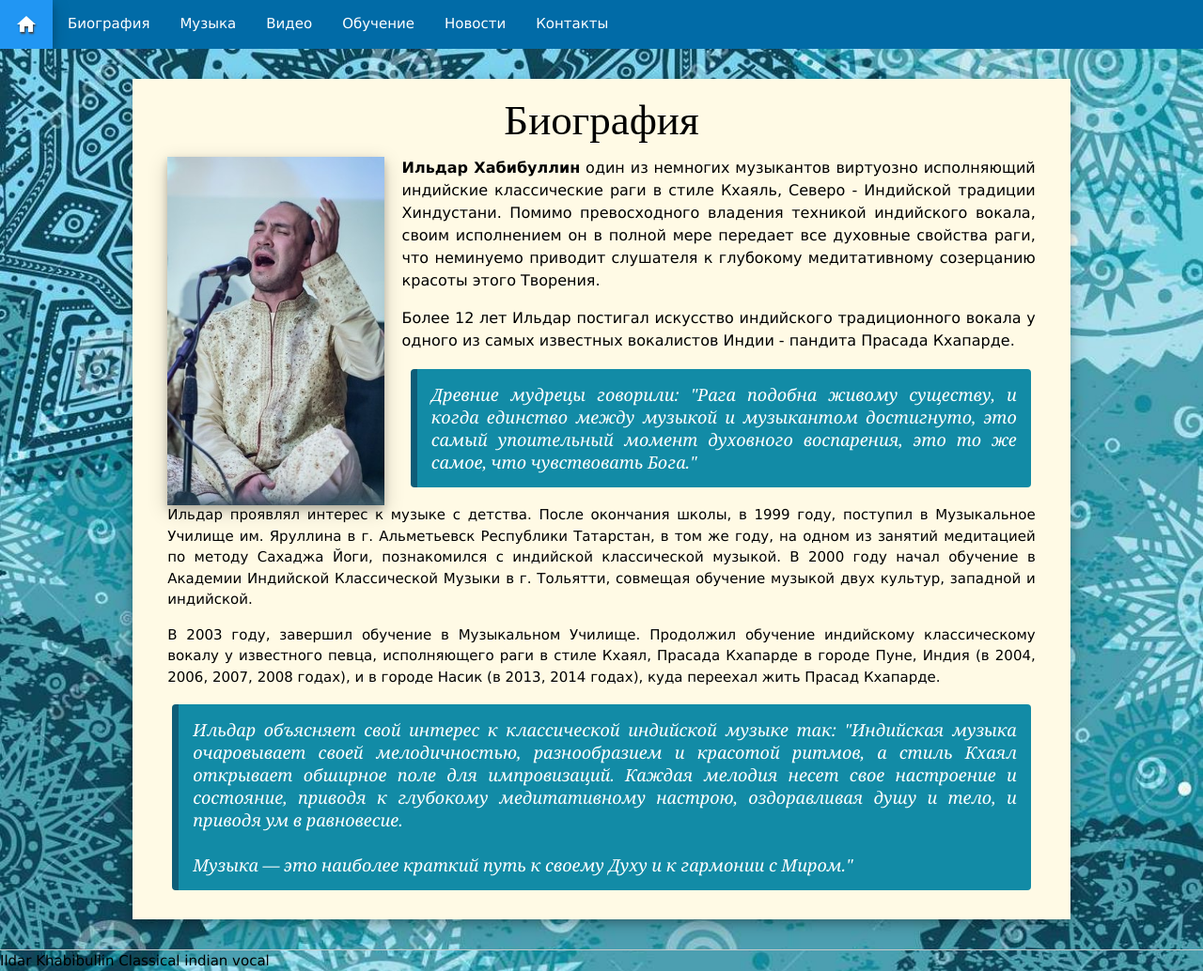
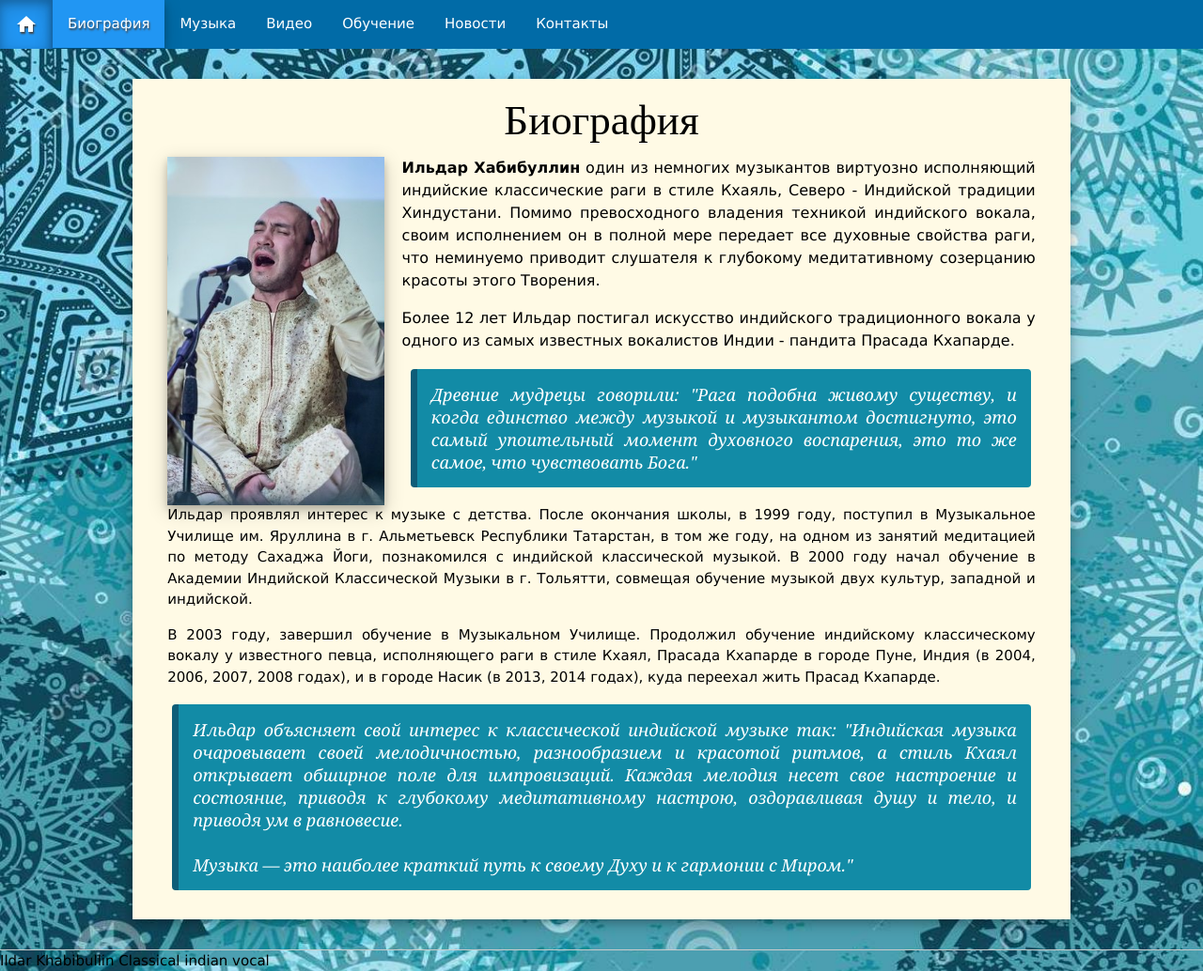
Before and after one commit to ildarkhabibullin/ildarkhabibullin.github.io, a plain HTML site: page bio.html in a window 1280 px wide. Shown: the whole page at 94% size. Drawn offline with Linux system fonts and the light colour scheme.

Commit message:
Update bio.html

```diff
--- a/bio.html
+++ b/bio.html
@@ -17,8 +17,8 @@
 </head>
 <body>
 <ul class="top-nav">
-      <li class="w3-xxlarge"><a href="index.html" class="material-icons active">home</a></li>
-      <li><a href="#">Биография</a></li>
+      <li class="w3-xxlarge"><a href="index.html" class="material-icons">home</a></li>
+      <li><a href="#" class="active">Биография</a></li>
       <li><a href="music.html">Музыка</a></li>
       <li><a href="video.html">Видео</a></li>
       <li><a href="lessons.html">Обучение</a></li>
```
